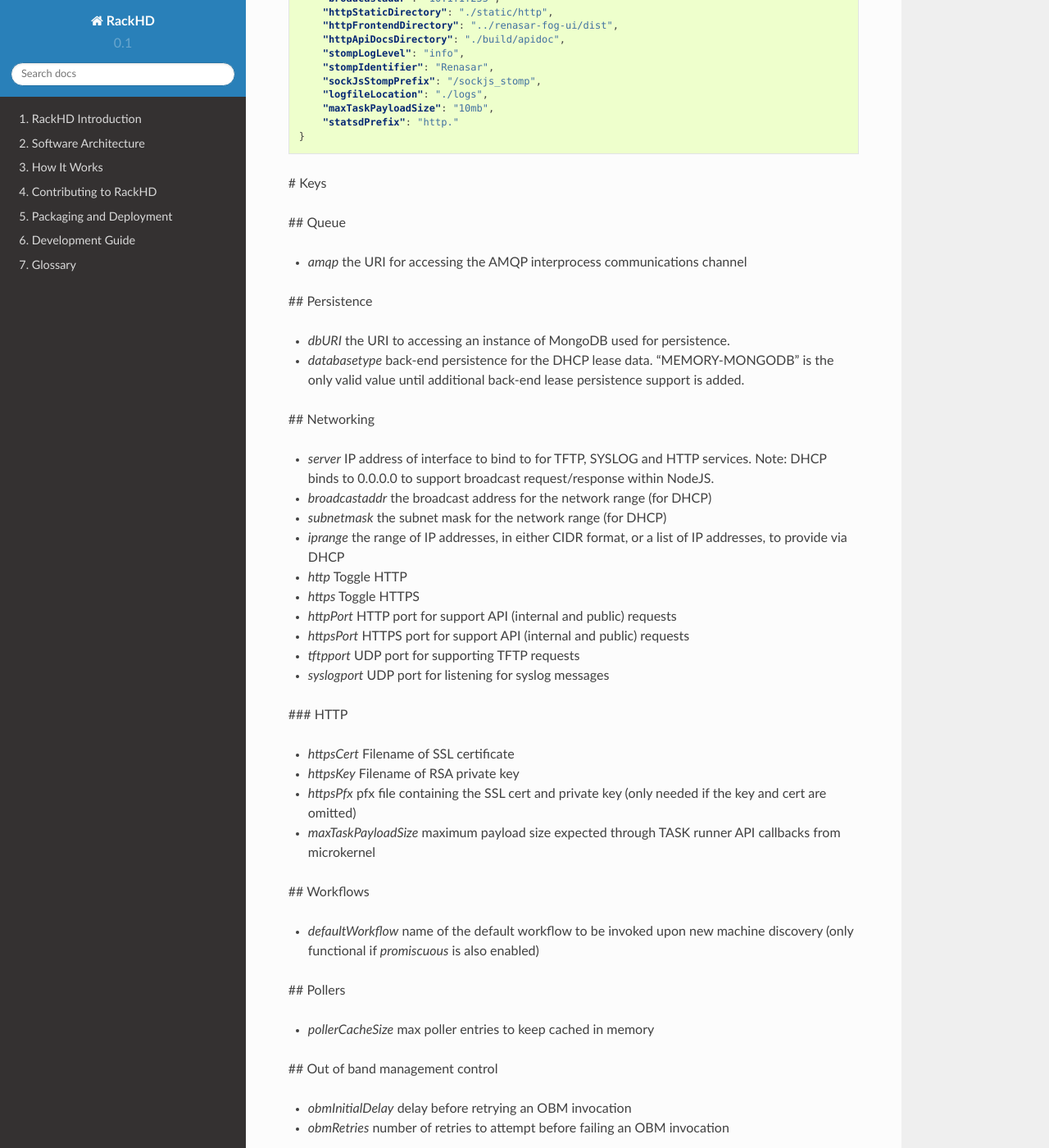
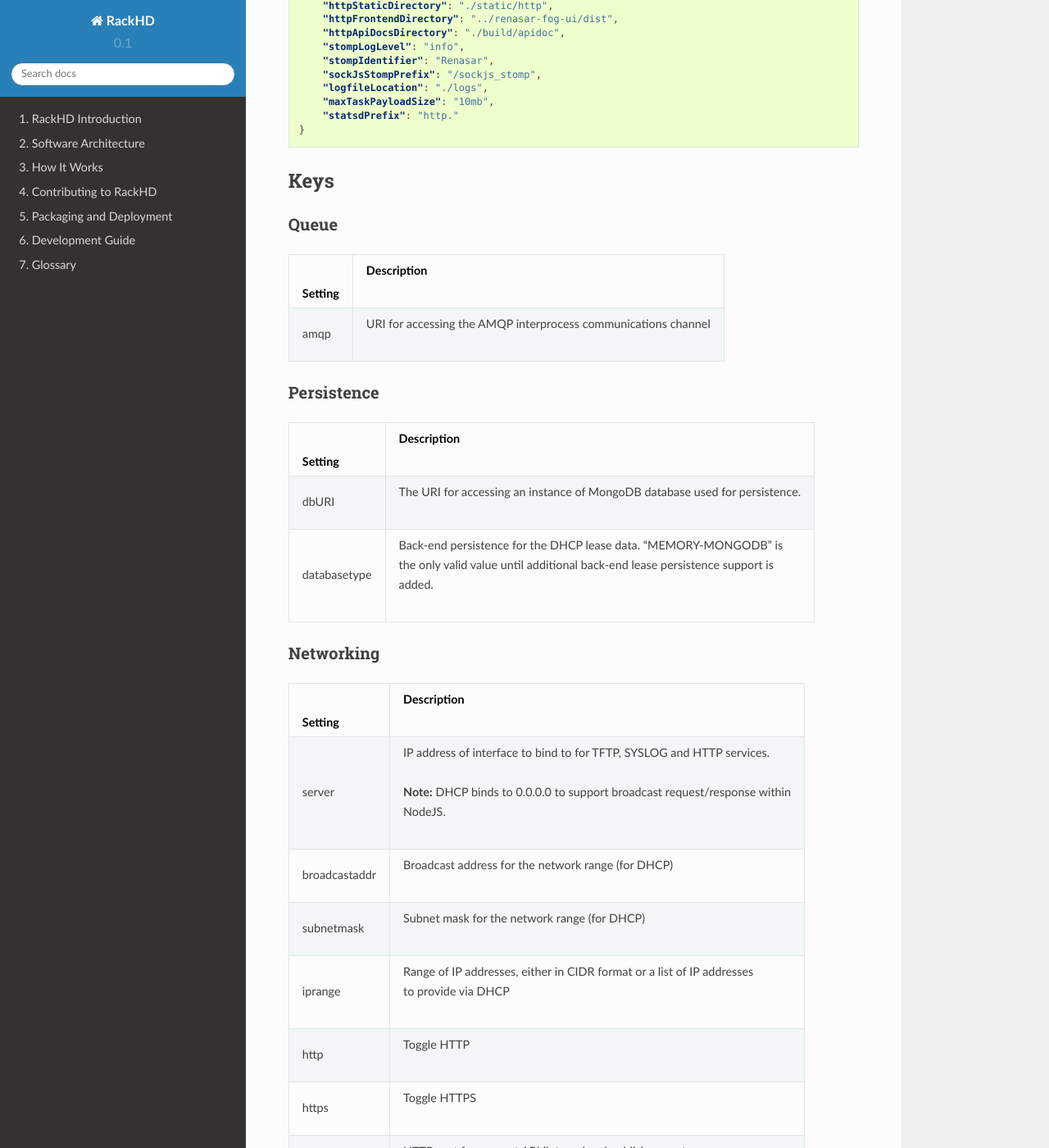
Before and after one commit to RackHD/docs, a Sphinx documentation site: the page built from docs/monorail/configuration.rst, in a window 1280 px wide and 1400 px high, scrolled down 623 px. Shown: the whole window at 82% size. Built offline with Sphinx 7.4.7 and the Read the Docs theme 2.0.0, drawn with Linux system fonts in a browser that asks for light colours; some of the changed text lies outside the part shown.

Commit message:
Revisions

```diff
--- a/docs/monorail/configuration.rst
+++ b/docs/monorail/configuration.rst
@@ -3,8 +3,8 @@ Configuration
 
 The following JSON is an examples of the current defaults:
 
-monorail.json
-~~~~~~~~~~~~~~~~~~~~~
+**monorail.json**
+
 
 .. code-block:: JSON
 
@@ -41,64 +41,122 @@ monorail.json
     }
 
 
-# Keys
+Keys
+~~~~~~~~~~~~~~~~~~
 
-## Queue
+Queue
+^^^^^^^^^^^^^^^^^^^^^^
 
-* `amqp` the URI for accessing the AMQP interprocess communications channel
+=============== ===================================================================================
+Setting         | Description
+=============== ===================================================================================
+amqp            | URI for accessing the AMQP interprocess communications channel
+=============== ===================================================================================
 
-## Persistence
+Persistence
+^^^^^^^^^^^^^^^^^^^^^^
 
-* `dbURI` the URI to accessing an instance of MongoDB used for persistence.
-* `databasetype` back-end persistence for the DHCP lease data. "MEMORY-MONGODB" is the only valid value until additional back-end lease persistence support is added.
+============= ===================================================================================
+Setting       | Description
+============= ===================================================================================
+dbURI         | The URI for accessing an instance of MongoDB database used for persistence.
+databasetype  | Back-end persistence for the DHCP lease data. "MEMORY-MONGODB" is
+              | the only valid value until additional back-end lease persistence support is
+              | added.
+============= ===================================================================================
 
-## Networking
+Networking
+^^^^^^^^^^^^^^^^^^^^^^
 
-* `server` IP address of interface to bind to for TFTP, SYSLOG and HTTP services. Note: DHCP binds to 0.0.0.0 to support broadcast request/response within NodeJS.
+============== ===================================================================================
+Setting        | Description
+============== ===================================================================================
+server         | IP address of interface to bind to for TFTP, SYSLOG and HTTP services.
+               |
+               | **Note:** DHCP binds to 0.0.0.0 to support broadcast request/response within
+               | NodeJS.
+broadcastaddr  | Broadcast address for the network range (for DHCP)
+subnetmask     | Subnet mask for the network range (for DHCP)
+iprange        | Range of IP addresses, either in CIDR format or a list of IP addresses
+               | to provide via DHCP
+http           | Toggle HTTP
+https          | Toggle HTTPS
+httpPort       | HTTP port for support API (internal and public) requests
+httpsPort      | HTTPS port for support API (internal and public) requests
+tftpport       | DP port for supporting TFTP requests
+syslogport     | UDP port for listening for syslog messages
+============== ===================================================================================
 
-* `broadcastaddr` the broadcast address for the network range (for DHCP)
-* `subnetmask` the subnet mask for the network range (for DHCP)
-* `iprange` the range of IP addresses, in either CIDR format, or a list of IP addresses, to provide via DHCP
 
-* `http` Toggle HTTP
-* `https` Toggle HTTPS
-* `httpPort` HTTP port for support API (internal and public) requests
-* `httpsPort` HTTPS port for support API (internal and public) requests
-* `tftpport` UDP port for supporting TFTP requests
-* `syslogport` UDP port for listening for syslog messages
+HTTP
+^^^^^^^^^^^^^^^^^^^^^^
 
-### HTTP
+================== ===================================================================================
+Setting            | Description
+================== ===================================================================================
+httpsCert          | Filename of SSL certificate
+httpsKey           | Filename of RSA private key
+httpsPfx           | pfx file containing the SSL cert and private key (only needed if
+                   | the key and cert are omitted)
+maxTaskPayloadSize | maximum payload size expected through TASK runner API callbacks from
+                   | microkernel
+================== ===================================================================================
 
-* `httpsCert` Filename of SSL certificate
-* `httpsKey` Filename of RSA private key
-* `httpsPfx` pfx file containing the SSL cert and private key (only needed if the key and cert are omitted)
-* `maxTaskPayloadSize` maximum payload size expected through TASK runner API callbacks from microkernel
 
-## Workflows
+Workflows
+^^^^^^^^^^^^^^^^^^^^^^
 
-* `defaultWorkflow` name of the default workflow to be invoked upon new machine discovery (only functional if `promiscuous` is also enabled)
+================= ===================================================================================
+Setting           | Description
+================= ===================================================================================
+defaultWorkflow   | name of the default workflow to be invoked upon new machine discovery
+                  | (only functional if `promiscuous` is also enabled)
+================= ===================================================================================
 
-## Pollers
+Pollers
+^^^^^^^^^^^^^^^^^^^^^^
 
-* `pollerCacheSize` max poller entries to keep cached in memory
+================= ===================================================================================
+Setting           | Description
+================= ===================================================================================
+pollerCacheSize   | Maximum poller entries to keep cached in memory
+================= ===================================================================================
 
-## Out of band management control
 
-* `obmInitialDelay` delay before retrying an OBM invocation
-* `obmRetries` number of retries to attempt before failing an OBM invocation
+Out-of-Band Management Control
+^^^^^^^^^^^^^^^^^^^^^^^^^^^^^^^^^^^^^
 
-## Content directories
+================= ===================================================================================
+Setting           | Description
+================= ===================================================================================
+obmInitialDelay   | Delay before retrying an OBM invocation
+obmRetries        | Number of retries to attempt before failing an OBM invocation
+================= ===================================================================================
 
-* `httpStaticDirectory` fully qualified directory to where static HTTP content is served
-* `httpFrontendDirectory` fully qualified directory to the web GUI content
-* `httpApiDocsDirectory` fully qualified directory to the API docs
-* `tftproot` fully qualified directory to where static TFTP content is served
 
-## Logging
+Content Directories
+^^^^^^^^^^^^^^^^^^^^^^
 
-* `verbose`
-* `color`
+======================= ===================================================================================
+Setting                 | Description
+======================= ===================================================================================
+httpStaticDirectory     | Fully-qualified directory to where static HTTP content is served
+httpFrontendDirectory   | Fully-qualified directory to the web GUI content
+httpApiDocsDirectory    | Fully-qualified directory to the API docs
+tftproot                | Fully-qualified directory to where static TFTP content is served
+======================= ===================================================================================
 
-## Debugging
+Logging
+^^^^^^^^^^^^^^^^^^^^^^
 
-* `statsdPrefix` application specific statsd metrics
+* verbose
+* color
+
+Debugging
+^^^^^^^^^^^^^^^^^^^
+
+======================= ===================================================================================
+Setting                 | Description
+======================= ===================================================================================
+statsdPrefix            | Application-specific *statsd* metrics
+======================= ===================================================================================
```
